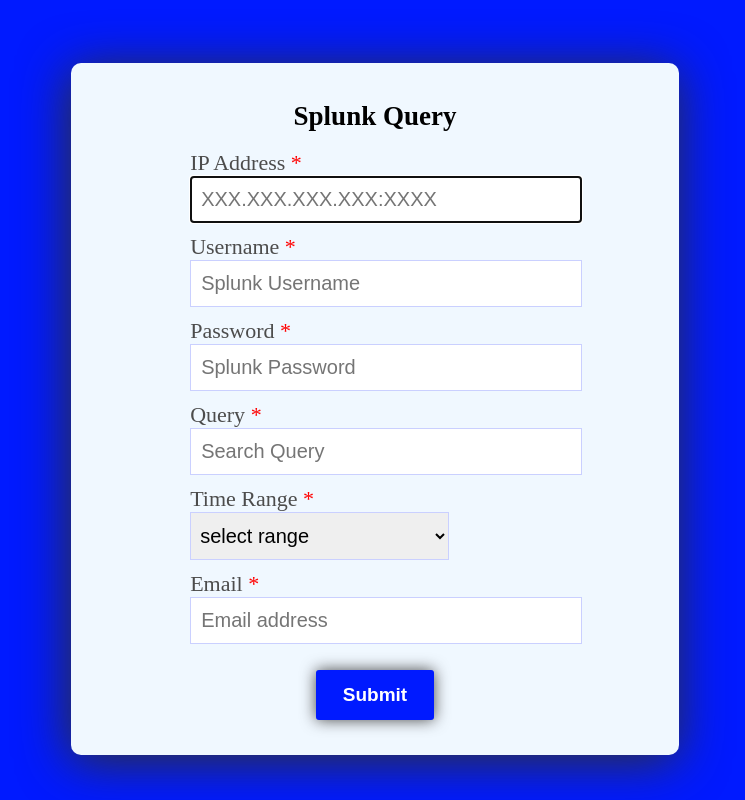
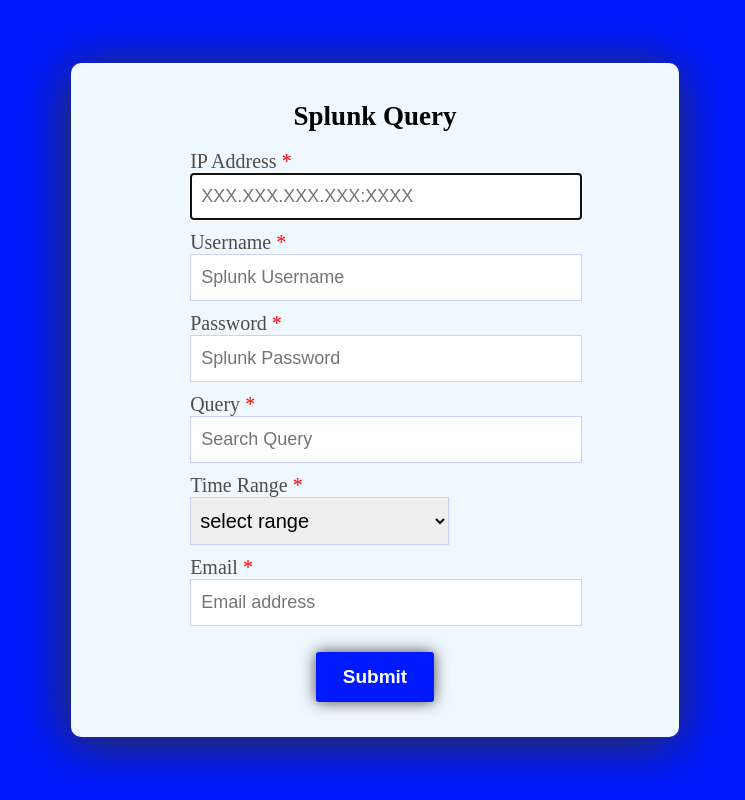
Before and after one commit to imKarthikeyanK/splunk-query, a Flask app: page / in a window 1280 px wide. Shown: the whole page, without its empty margins (265-1010 px from the left). Run offline with Flask 2, Linux system fonts and the light colour scheme.

Commit message:
reduced font size and increased success width

```diff
--- a/static/style.css
+++ b/static/style.css
@@ -31,7 +31,7 @@ h1 {
 }
 
 label {
-    font-size: 2.2rem;
+    font-size: 2rem;
     color: #4c4c4c;
 }
 
@@ -68,7 +68,7 @@ button:focus {
 input {
     height: 35px;
     width: 100%;
-    font-size: 2rem;
+    font-size: 1.8rem;
     padding: 5px 10px;
     border: 1px solid #cad0ff;
 }
@@ -84,7 +84,7 @@ select {
 
 .success {
     min-height: 35rem;
-    width: 35%;
+    width: 45%;
     padding: 30px;
     text-align: center;
 }
```
